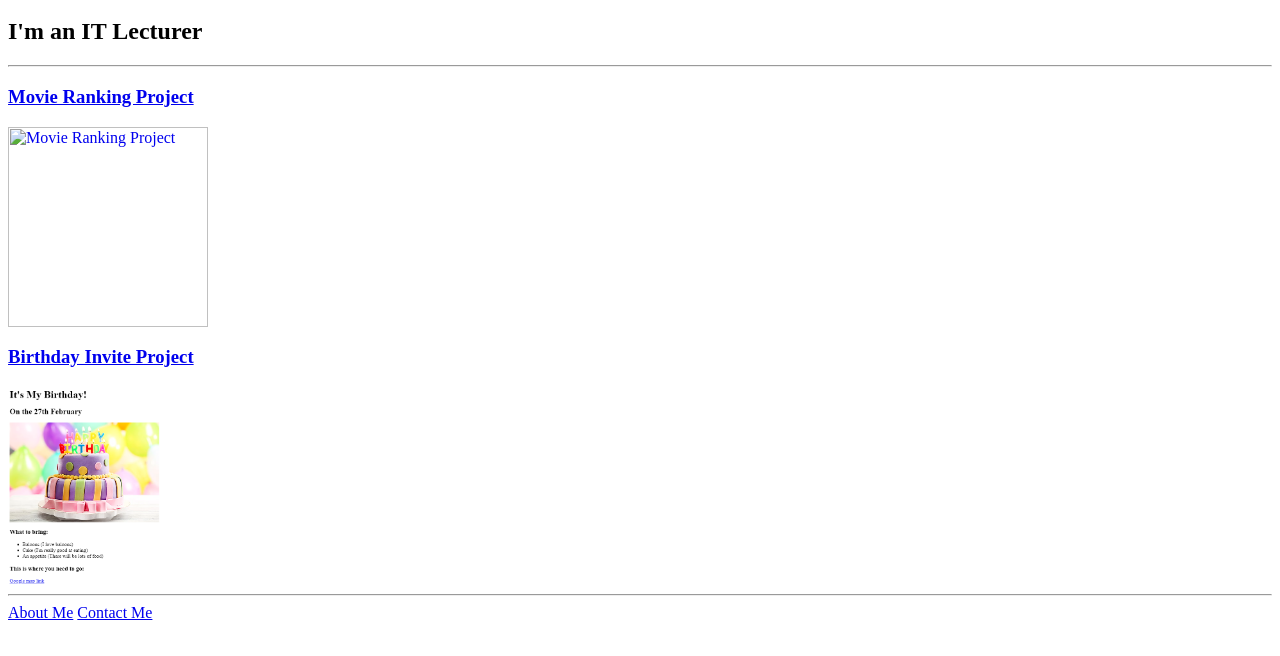
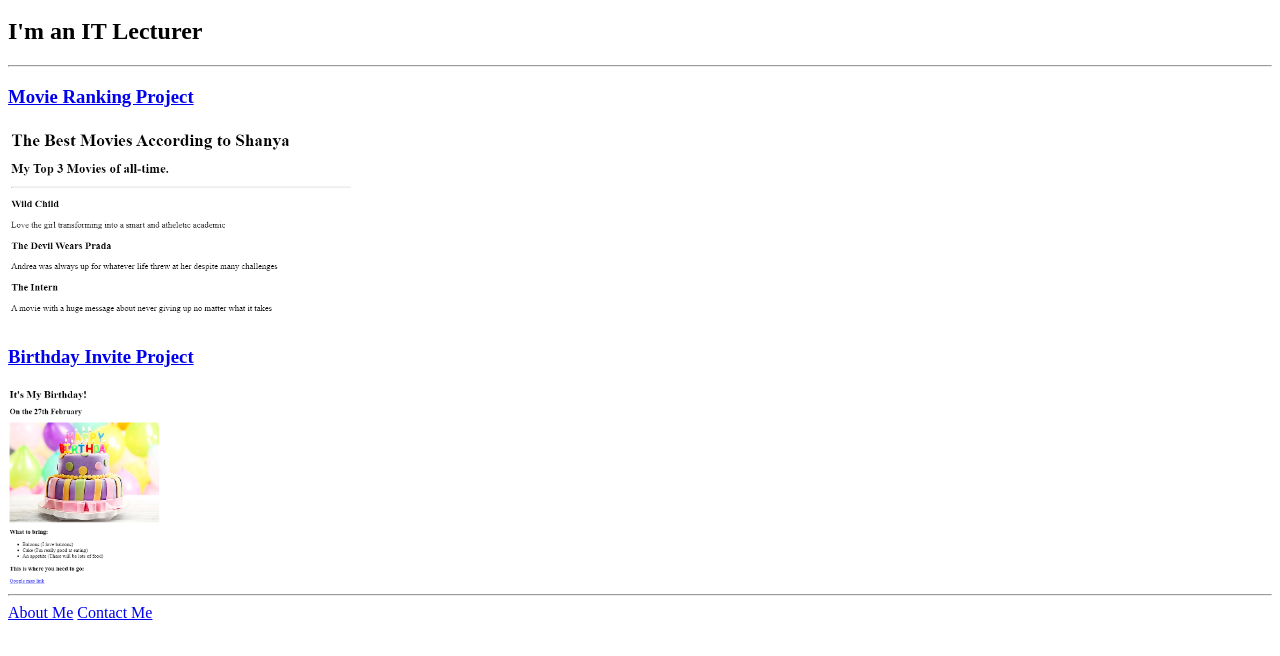
Before and after one commit to Shanya-Salgado/Portfolio-html, a plain HTML site: page index.html in a window 1280 px wide. Shown: the part 48-704 px from the top of the page. Drawn offline with Linux system fonts and the light colour scheme.

Commit message:
index.html

```diff
--- a/index.html
+++ b/index.html
@@ -11,9 +11,9 @@
         <h2>I'm an IT Lecturer</h2>
         <hr />
         <h3><a href="./public/Movie Ranking project.html"> Movie Ranking Project</h3>
-        <img src="./assets/images/Shanya Movie ranking.PNG/" height="200"alt="Movie Ranking Project"/></a>
+        <img src="./assets/images/Shanya Movie ranking.PNG" height="200" alt="Movie Ranking Project"/></a>
         <h3><a href="./public/Shanya Bday invite.html"> Birthday Invite Project</h3>
-        <img src="./assets/images/Shanya Bday Invite.PNG" height="200"alt="Shanya Birthday invite Project"/></a>
+        <img src="./assets/images/Shanya Bday Invite.PNG" height="200" alt="Shanya Birthday invite Project"/></a>
         <hr />
         <a href="./public/about.html"> About Me</a>
         <a href="./public/contact.html"> Contact Me</a>
```
